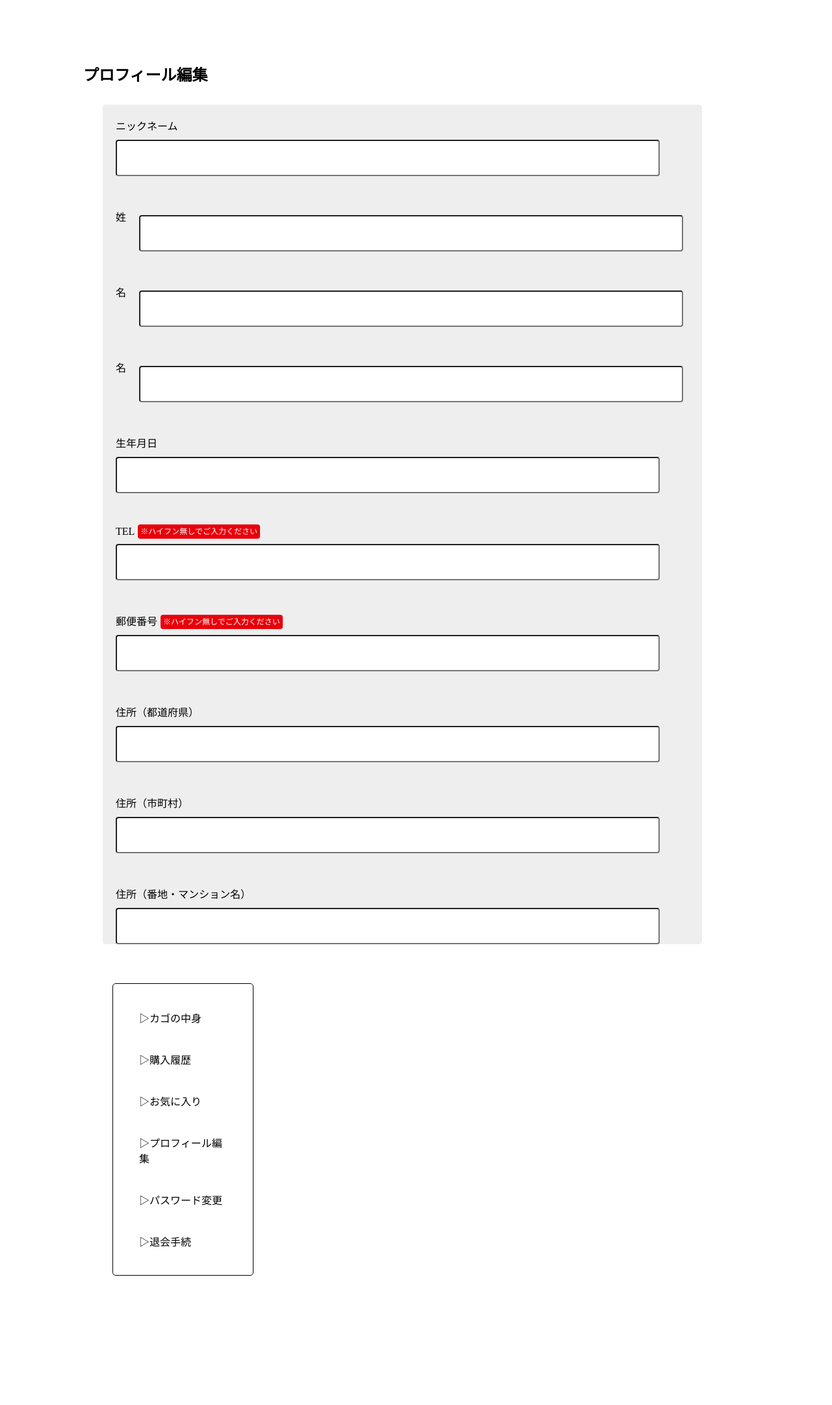
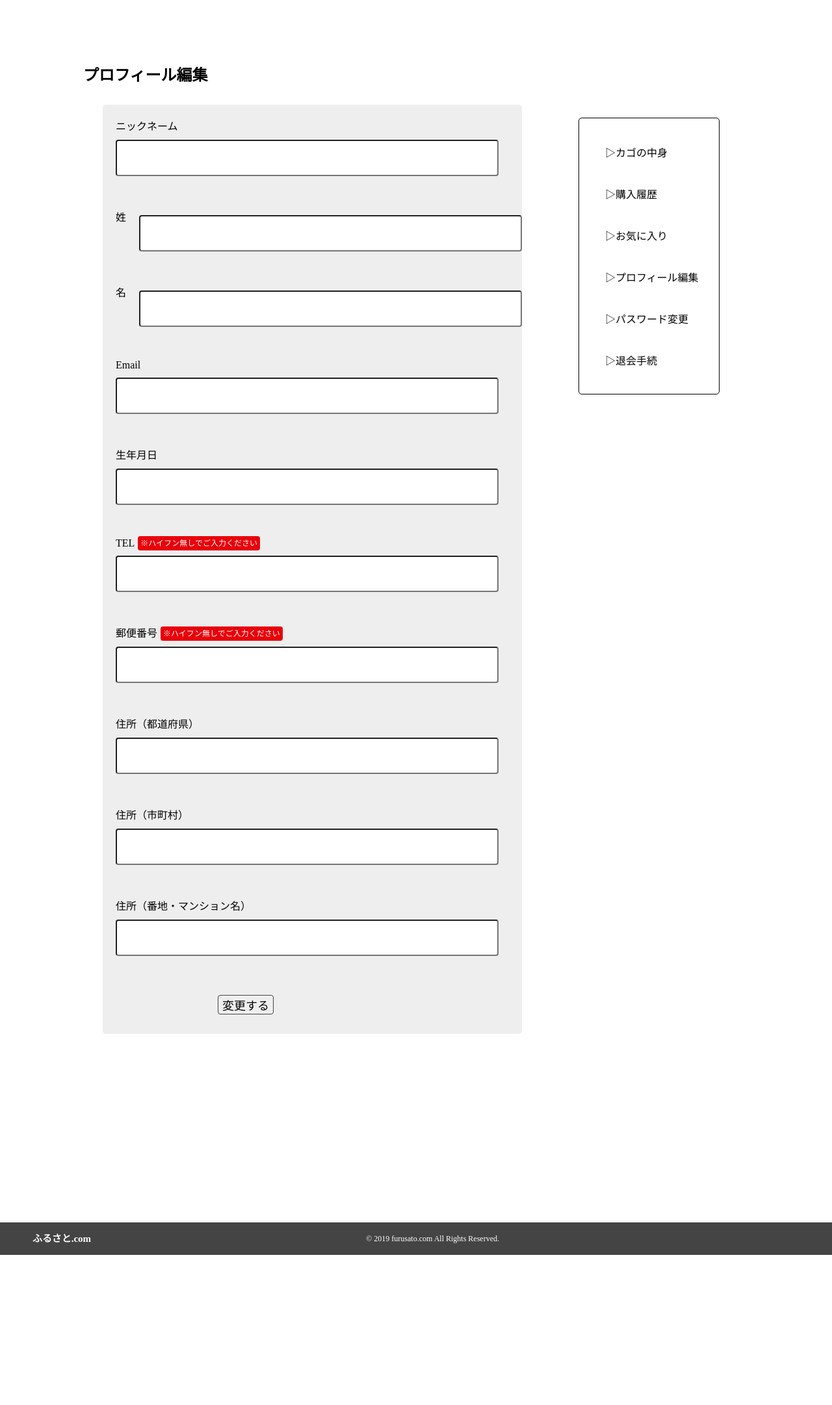
Before and after one commit to XIAO100he/Locigram, a PHP site: page /profEdit.php in a window 1280 px wide. Shown: the part 85-2247 px from the top of the page at 65% size. After the commit the page ends 2016 px from the top, so only its background shows below. Run offline with PHP 8.4, Linux system fonts and the light colour scheme; some libraries are stand-ins or nearby versions.

Commit message:
Edit proEdit file

```diff
--- a/profEdit.php
+++ b/profEdit.php
@@ -59,7 +59,7 @@ require('head.php');
 	<!--					Email-->
 						<label class="<?php if(!empty($err_msg['email'])) echo 'err'; ?>">
 							<div class="theme-wrapper">
-								<p>名</p>
+								<p>Email</p>
 							</div>
 							<input type="text" name="email" value="<?php if(!empty($_POST['email'])) echo $_POST['email']; ?>">
 						</label>
@@ -140,9 +140,11 @@ require('head.php');
 							if(!empty($err_msg['section'])) echo $err_msg['section'];
 							?>
 						</div>
-
+						<div class="change-prf">
+							<input type="submit" class='change-prf-btn' value="変更する">
+						</div>
 					</div>
-				</form>
+			</form>
 			</div>
 		<!--	サイドボックス-->
 		<?php
--- a/style.css
+++ b/style.css
@@ -387,7 +387,7 @@ label.err input{
 	margin-bottom:40px;
 }
 .side-menu{
-	width:130px;
+	width:150px;
 	margin-top:40px;
 }
 .side-menu:hover{
@@ -399,5 +399,10 @@ label.err input{
 }
 /*****************プロフィール編集********************/
 .prof-wrapper{
-
+	width:70%;
+	height:1700px;
+	float:left;
 }
+.change-prf-btn{
+	margin-right:200px;
+}
```
